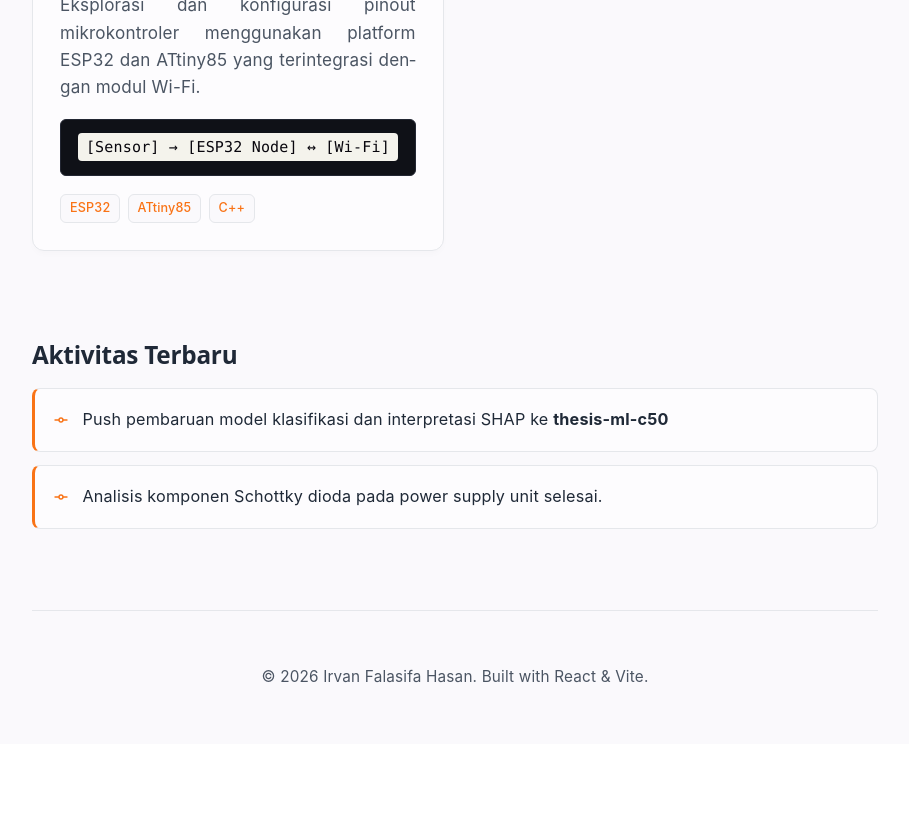
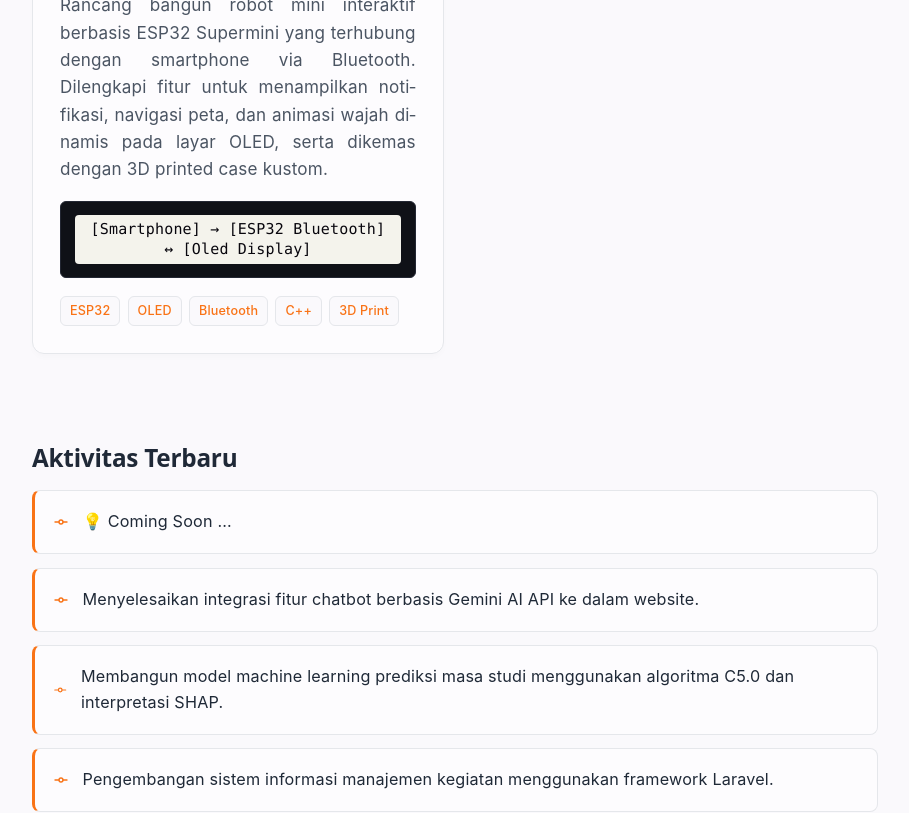
Before and after one commit to irvanfalasifa/irvanfalasifa.github.io, a React (Vite) app: page / in a window 1280 px wide. Shown: the part 1860-2673 px from the top of the page, without its empty margins (185-1094 px from the left). Before the commit the page ends 2604 px from the top, so only its background shows below. Built offline with nearby package versions, Linux system fonts and the light colour scheme; the HTML template or start-up script is replaced by a standard one.

Commit message:
Update teks

```diff
--- a/src/App.jsx
+++ b/src/App.jsx
@@ -185,15 +185,15 @@ function App() {
 
             <motion.div variants={fadeUpItem} whileHover={{ y: -5 }} className="card">
               <div className="card-header">
-                <h3><Cpu size={18} className="inline-icon"/> Otomatisasi ESP32</h3>
+                <h3><Cpu size={18} className="inline-icon"/> Smart Mini Robot ESP32</h3>
                 <div className="card-links"><a href="#"><ExternalLink size={16} /></a></div>
               </div>
-              <p className="text-muted text-justify">Eksplorasi dan konfigurasi pinout mikrokontroler menggunakan platform ESP32 dan ATtiny85 yang terintegrasi dengan modul Wi-Fi.</p>
+              <p className="text-muted text-justify">Rancang bangun robot mini interaktif berbasis ESP32 Supermini yang terhubung dengan smartphone via Bluetooth. Dilengkapi fitur untuk menampilkan notifikasi, navigasi peta, dan animasi wajah dinamis pada layar OLED, serta dikemas dengan 3D printed case kustom.</p>
               <div className="architecture-diagram">
-                <code>[Sensor] &rarr; [ESP32 Node] &harr; [Wi-Fi]</code>
+                <code>[Smartphone] &rarr; [ESP32 Bluetooth] &harr; [Oled Display]</code>
               </div>
               <div className="tech-stack">
-                <span>ESP32</span> <span>ATtiny85</span> <span>C++</span>
+                <span>ESP32</span> <span>OLED</span> <span>Bluetooth</span> <span>C++</span> <span>3D Print</span>
               </div>
             </motion.div>
 
@@ -205,17 +205,25 @@ function App() {
           <div className="activity-list">
             <div className="activity-item">
               <GitCommit size={16} className="activity-icon" />
-              <span>Push pembaruan model klasifikasi dan interpretasi SHAP ke <strong>thesis-ml-c50</strong></span>
+              <span>💡 Coming Soon ...</span>
             </div>
             <div className="activity-item">
               <GitCommit size={16} className="activity-icon" />
-              <span>Analisis komponen Schottky dioda pada power supply unit selesai.</span>
+              <span>Menyelesaikan integrasi fitur chatbot berbasis Gemini AI API ke dalam website.</span>
+            </div>
+            <div className="activity-item">
+              <GitCommit size={16} className="activity-icon" />
+              <span>Membangun model machine learning prediksi masa studi menggunakan algoritma C5.0 dan interpretasi SHAP.</span>
+            </div>
+            <div className="activity-item">
+              <GitCommit size={16} className="activity-icon" />
+              <span>Pengembangan sistem informasi manajemen kegiatan menggunakan framework Laravel.</span>
             </div>
           </div>
         </motion.section>
 
         <footer className="footer">
-          <p>&copy; {new Date().getFullYear()} Irvan Falasifa Hasan. Built with React & Vite.</p>
+          <p>&copy; {new Date().getFullYear()} irvanfalasifa. Built with ❤, React & Vite.</p>
         </footer>
       </div>
     </div>
```
